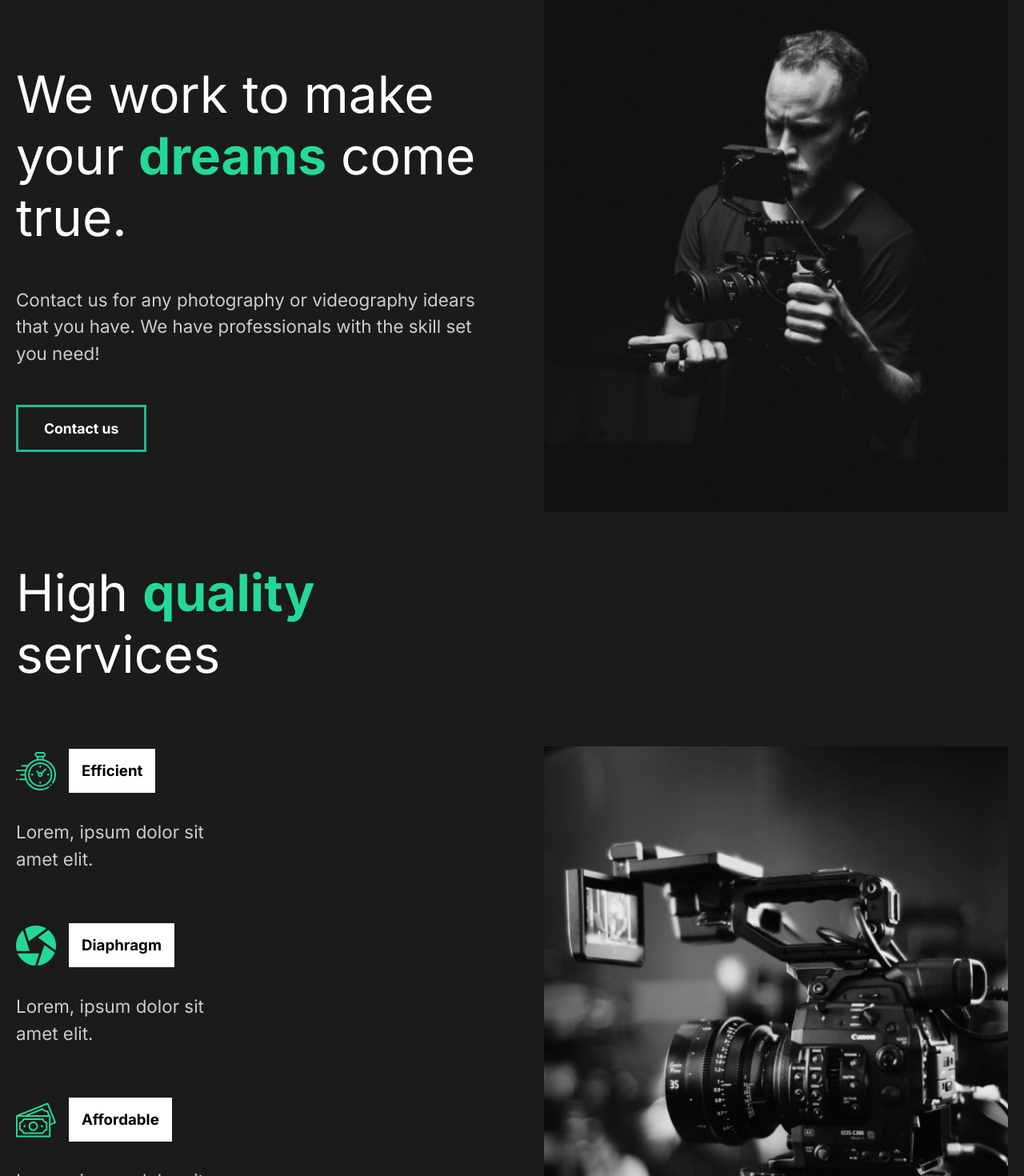
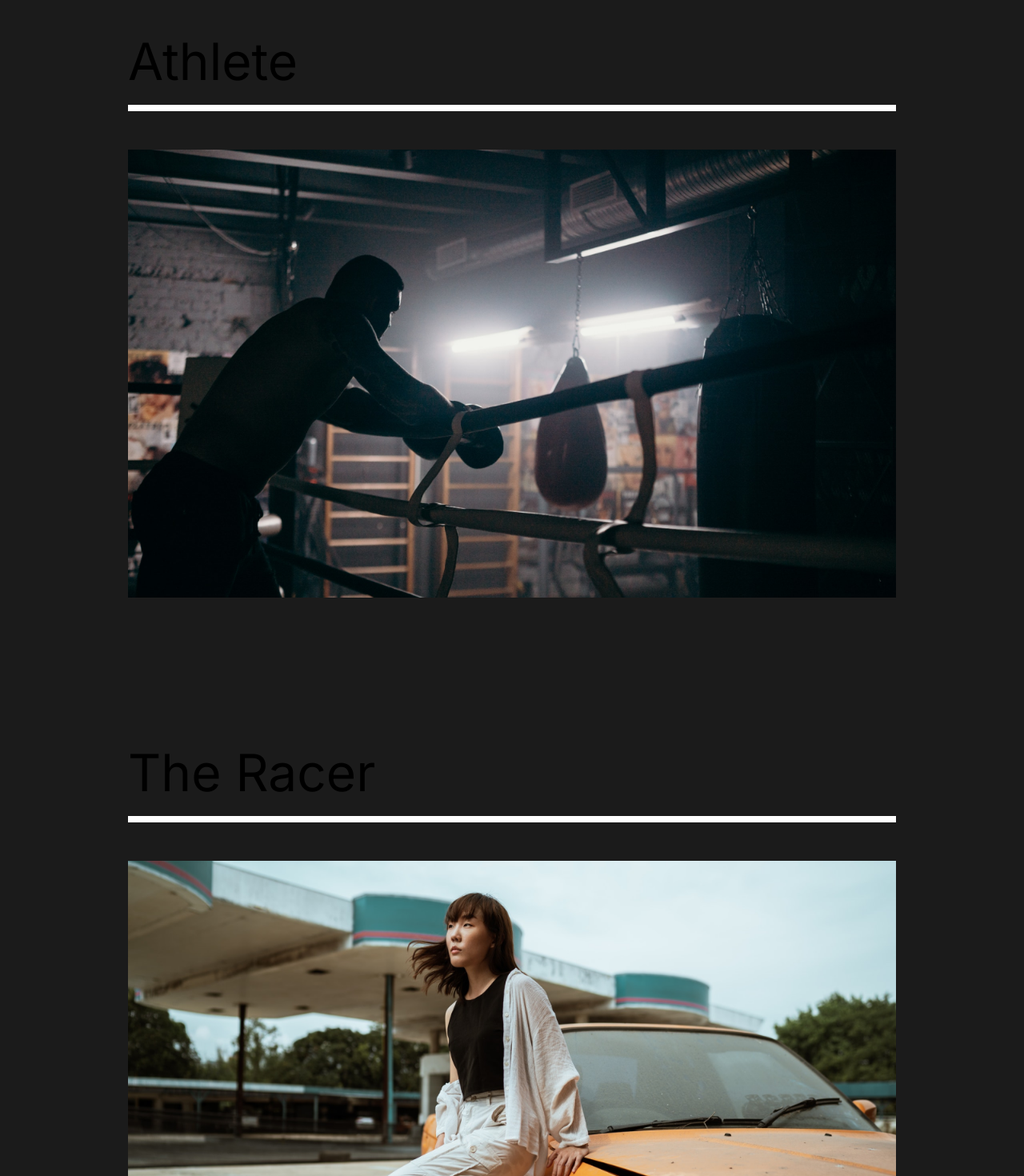
Before and after one commit to benhendriks/23_capture, a React (Create React App) app: page /work in a window 1280 px wide. Shown: the part 140-1610 px from the top of the page at 80% size. Built offline with nearby package versions, Linux system fonts and the light colour scheme.

Commit message:
Worked on routing and work page style

```diff
--- a/src/App.js
+++ b/src/App.js
@@ -1,16 +1,29 @@
 import React from "react";
+import { Route, Switch } from "react-router-dom";
 import GlobalStyle from "./components/GlobalStyle";
 import Nav from "./components/Nav";
 import AboutUs from "./pages/AboutUs";
+import ContactUs from "./pages/ContactUs";
+import OurWork from "./pages/OurWork";
 
 function App() {
   return (
     <div className="App">
       <GlobalStyle />
       <Nav />
-      <AboutUs />
+      <Switch>
+        <Route path="/" exact>
+          <AboutUs />
+        </Route>
+        <Route path="/work">
+          <OurWork />
+        </Route>
+        <Route path="/contact">
+          <ContactUs />
+        </Route>
+      </Switch>
     </div>
   );
-}
+};
 
 export default App;
--- a/src/components/AboutSection.js
+++ b/src/components/AboutSection.js
@@ -32,7 +32,7 @@
         <img src={home1} alt="Guy with a camera"/>
       </div>
     </HomeStyle>
-  )
-}
+  );
+};
 
 export default AboutSection;
--- a/src/components/FaqSection.js
+++ b/src/components/FaqSection.js
@@ -84,7 +84,7 @@
         </div>
       </div>
     </FaqStyle>
-  )
-}
+  );
+};
 
 export default FaqSection;
--- a/src/components/Nav.js
+++ b/src/components/Nav.js
@@ -1,4 +1,5 @@
 import React from 'react';
+import { Link } from 'react-router-dom';
 import styled from 'styled-components';
 
 const NavStyle = styled.nav`
@@ -35,22 +36,22 @@
     <NavStyle>
       <nav>
         <h1>
-          <a id="logo" href="#">Capture</a>
+          <Link id="logo" to="/">Capture</Link>
         </h1>
         <ul>
           <li>
-            <a href="#">About Us</a>
+            <Link to="/about">About Us</Link>
           </li>
           <li>
-            <a href="#">Our Work</a>
+            <Link to="/work">Our Work</Link>
           </li>
           <li>
-            <a href="#">Contact Us</a>
+            <Link to="/contact">Contact Us</Link>
           </li>
         </ul>
       </nav>
     </NavStyle>
-  )
-}
+  );
+};
 
 export default Nav;
--- a/src/components/ServicesSection.js
+++ b/src/components/ServicesSection.js
@@ -73,7 +73,7 @@
         <img src={home2} alt="Camera"/>
       </div>
     </ServiceStyle>
-  )
-}
+  );
+};
 
 export default ServicesSection;
--- a/src/index.js
+++ b/src/index.js
@@ -1,10 +1,13 @@
 import React from 'react';
 import ReactDOM from 'react-dom';
+import { BrowserRouter } from 'react-router-dom';
 import App from './App';
 
 ReactDOM.render(
   <React.StrictMode>
-    <App />
+    <BrowserRouter>
+      <App />
+    </BrowserRouter>
   </React.StrictMode>,
   document.getElementById('root')
 );
--- /dev/null
+++ b/src/pages/ContactUs.js
@@ -0,0 +1,11 @@
+import React from 'react';
+
+const ContactUs = () => {
+  return (
+    <div>
+      <h2>ContactUs</h2>
+    </div>
+  );
+};
+
+export default ContactUs;
--- /dev/null
+++ b/src/pages/OurWork.js
@@ -0,0 +1,59 @@
+import React from 'react';
+import { Link } from 'react-router-dom';
+import styled from 'styled-components';
+import athlete from '../img/athlete-small.png';
+import theracer from '../img/theracer-small.png';
+import goodtimes from '../img/goodtimes-small.png';
+
+
+const WorkStyle = styled.div`
+  min-height: 100vh;
+  overflow: hidden;
+  padding: 5rem 10rem;
+  h2 {
+    padding: 1rem 0rem;
+  }
+    .movie {
+      padding-bottom: 10rem;
+      .line {
+        height: 0.5rem;
+        background: #fff;
+        margin-bottom: 3rem;
+      }
+    img {
+      width: 100%;
+      height: 70vh;
+      object-fit: cover;
+    }
+    }
+`;
+
+const OurWork = () => {
+  return (
+    <WorkStyle>
+      <div className="movie">
+        <h2>Athlete</h2>
+        <div className="line"></div>
+        <Link>
+          <img src={athlete} alt="athlete"/>
+        </Link>
+      </div>
+      <div className="movie">
+        <h2>The Racer</h2>
+        <div className="line"></div>
+        <Link>
+          <img src={theracer} alt="theracer"/>
+        </Link>
+      </div>
+      <div className="movie">
+        <h2>Good Times</h2>
+        <div className="line"></div>
+        <Link>
+          <img src={goodtimes} alt="goodtimes"/>
+        </Link>
+      </div>
+    </WorkStyle>
+  );
+};
+
+export default OurWork;
```
